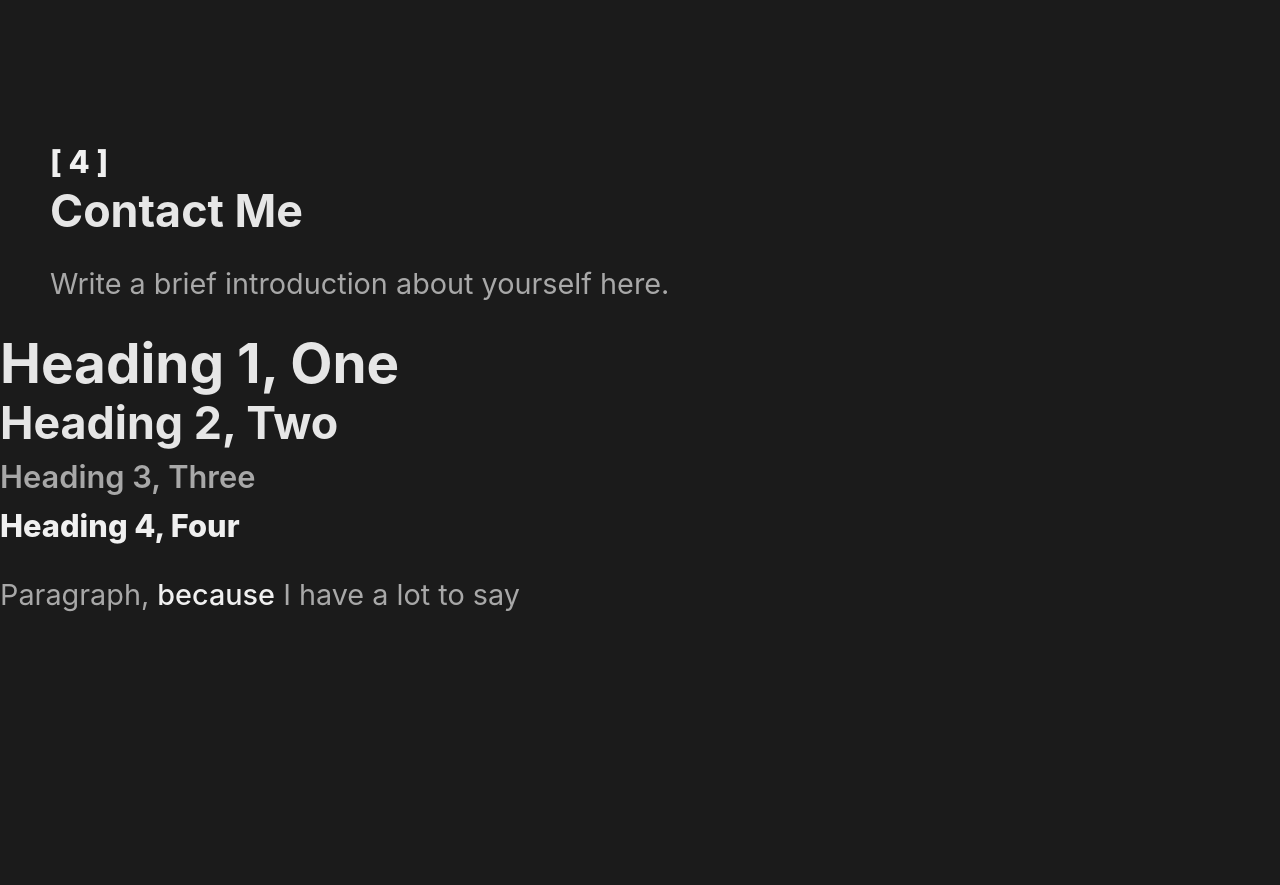
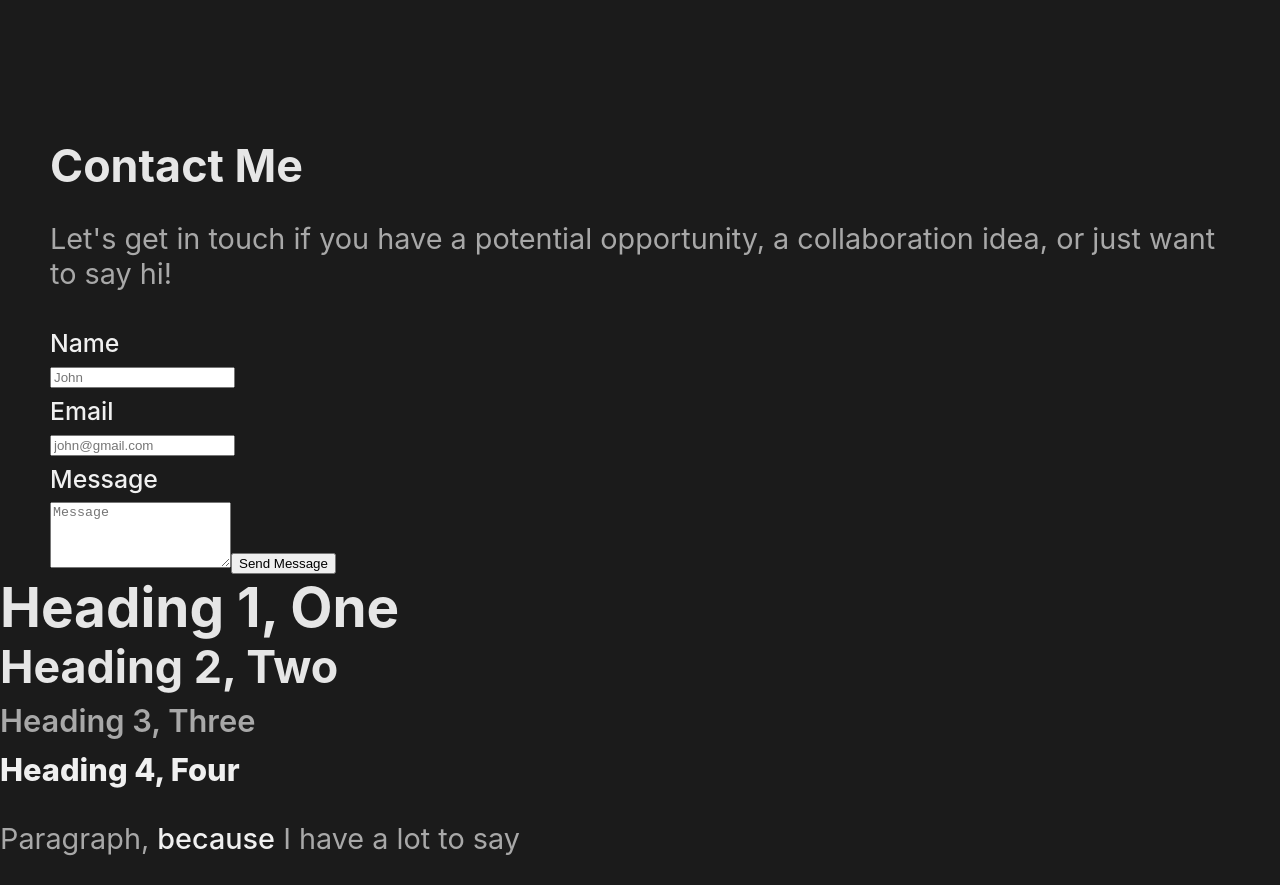
Before and after one commit to colleennicole223/colleennicole-website, a React (Vite) app: page / in a window 1280 px wide. Shown: the part 4240-5125 px from the top of the page. Before the commit the page ends 4881 px from the top, so only its background shows below. Built offline with nearby package versions, Linux system fonts and the light colour scheme.

Commit message:
Added .gitignore file and added functionality to the Contact Section

```diff
--- a/package.json
+++ b/package.json
@@ -10,6 +10,7 @@
     "preview": "vite preview"
   },
   "dependencies": {
+    "@emailjs/browser": "^4.3.3",
     "gsap": "^3.12.5",
     "react": "^18.2.0",
     "react-dom": "^18.2.0",
--- a/src/components/Contact.jsx
+++ b/src/components/Contact.jsx
@@ -1,12 +1,98 @@
-import React from 'react'
+import { react, useRef, useState } from 'react'
+import emailjs from '@emailjs/browser'
 
 const Contact = () => {
+  const formRef = useRef(null);
+  const [form, setForm] = useState({name:'', email:'', message:''});
+  const [isLoading, setIsLoading] = useState(false);
+
+  // Taking key press event, set form will select the specific field to update
+  const handleForm = (event) => {
+    setForm({...form, [event.target.name] : event.target.value})
+  };
+
+  // Gets the final keypress event
+  const handleSubmit =(event) => {
+    event.preventDefault();
+    setIsLoading(true);
+    // console.log(import.meta.env.VITE_APP_EMAILJS_SERVICE_ID)
+    emailjs.send(
+      import.meta.env.VITE_APP_EMAILJS_SERVICE_ID,
+      import.meta.env.VITE_APP_EMAILJS_TEMPLATE_ID,
+      {
+        from_name: form.name,
+        to_name: "Colleen",
+        from_email: form.email,
+        to_email: import.meta.env.VITE_APP_EMAILJS_PERSONAL,
+        message: form.message
+      },
+      import.meta.env.VITE_APP_EMAILJS_PUBLIC_KEY,
+
+    ).then(() => {
+
+      setIsLoading(false);
+      setForm({name:'', email:'', message:''});
+
+    }).catch((error) => {
+
+      setIsLoading(false);
+      console.log(error);
+    })
+  };
+
   return (
     <section id="contact">
       <div className="section-content">
-        <h4>[ 4 ]</h4>
         <h2>Contact Me</h2>
-        <p>Write a brief introduction about yourself here.</p>
+        <p>Let's get in touch if you have a potential opportunity, a collaboration idea, or just want to say hi! </p>
+        <form onSubmit={handleSubmit}>
+          <label>
+            <h5 className='highlight'>Name</h5>
+            <input
+              type='text'
+              name='name'
+              className='input'
+              placeholder='John'
+              required
+              value={form.name}
+              onChange={handleForm}
+            />
+          </label>
+
+          <label>
+            <h5 className='highlight'>Email</h5>
+            <input
+              type='email'
+              name='email'
+              className='input'
+              placeholder='john@gmail.com'
+              required
+              value={form.email}
+              onChange={handleForm}
+            />
+          </label>
+
+          <label>
+            <h5 className='highlight'>Message</h5>
+            <textarea
+              name='message'
+              rows={4}
+              className='textArea'
+              placeholder='Message'
+              required
+              value={form.message}
+              onChange={handleForm}
+            />
+          </label>
+
+          <button
+            type='submit'
+            className='btn'
+            disabled={isLoading}>
+          {isLoading ? 'Sending...' : 'Send Message'}
+          </button>
+
+        </form>
       </div>
     </section>
   )
```
Also changed, not shown: 2 other files (tests, documents, lock files or other folders).
